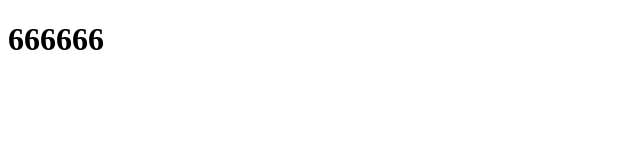
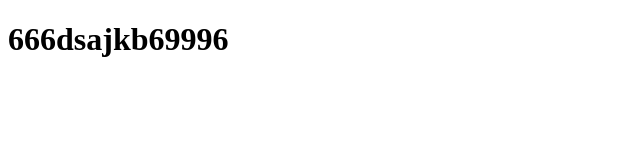
Before and after one commit to MingLei123/DMLck, a plain HTML site: page index.html in a window 1280 px wide. Shown: the whole page, without its empty margins (0-640 px from the left). Drawn offline with Linux system fonts and the light colour scheme.

```diff
--- a/index.html
+++ b/index.html
@@ -7,6 +7,6 @@
   <title>Document</title>
 </head>
 <body>
-  <h1>666666</h1>
+  <h1>666dsajkb69996</h1>
 </body>
 </html>
```
Also changed, not shown: a.html (added).
